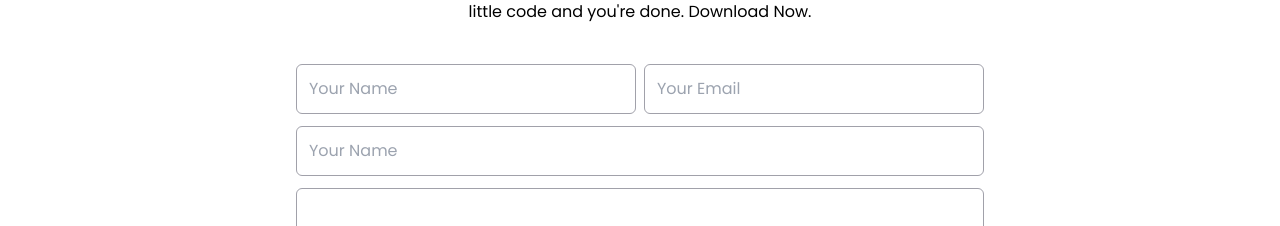
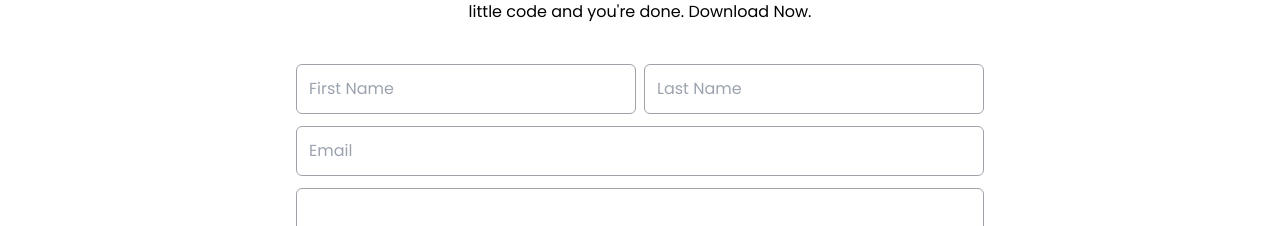
Before and after one commit to Ashish5028/Frozen-Baker, a React (Vite) app: page /contact in a window 1280 px wide. Shown: the part 632-858 px from the top of the page. Built offline with nearby package versions, Linux system fonts and the light colour scheme.

Commit message:
initial commit

```diff
--- a/src/contact/component/contact.jsx
+++ b/src/contact/component/contact.jsx
@@ -30,18 +30,18 @@ function ContactPage() {
             <div className="flex space-x-2 my-3">
               <input
                 type="text"
-                placeholder="Your Name"
+                placeholder="First Name"
                 className="w-full p-3 border border-zinc-400 rounded-md outline-rose-300 "
               ></input>
               <input
                 type="email"
-                placeholder="Your Email"
+                placeholder="Last Name"
                 className="w-full p-3 border border-zinc-400 rounded-md outline-rose-300   "
               ></input>
             </div>
             <input
               type="text"
-              placeholder="Your Name"
+              placeholder="Email"
               className="p-3 border w-full  border-zinc-400 rounded-md outline-rose-300 "
             ></input>
             <textarea
```
